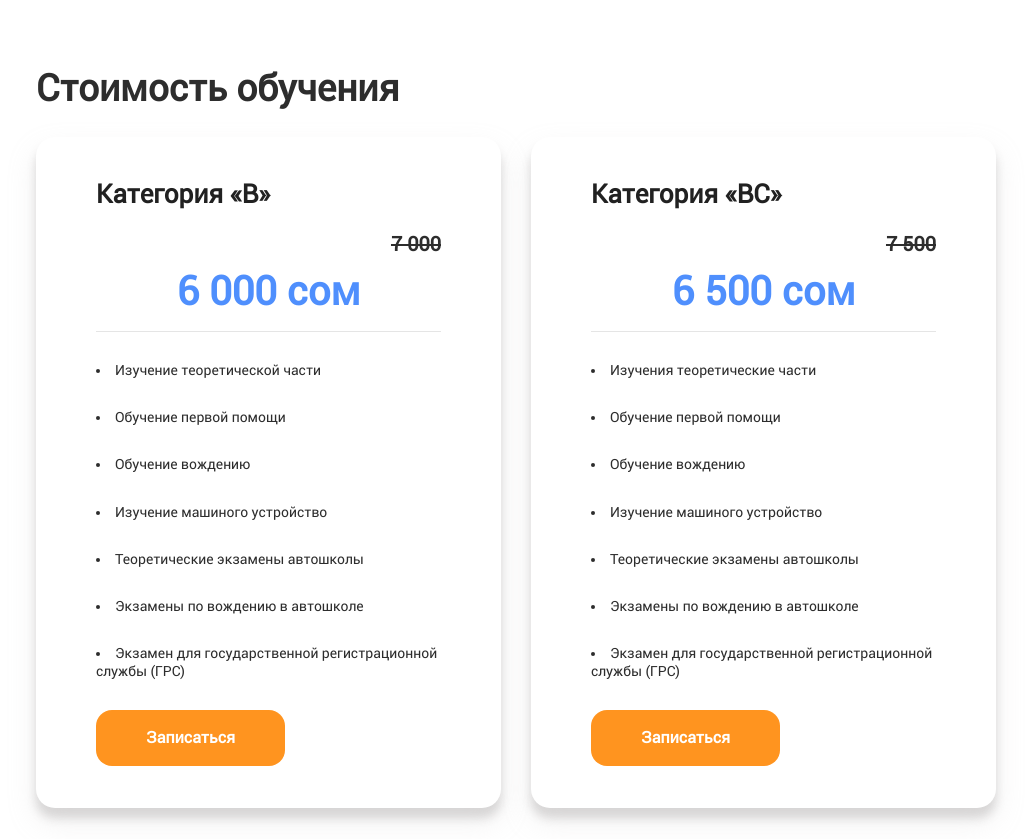
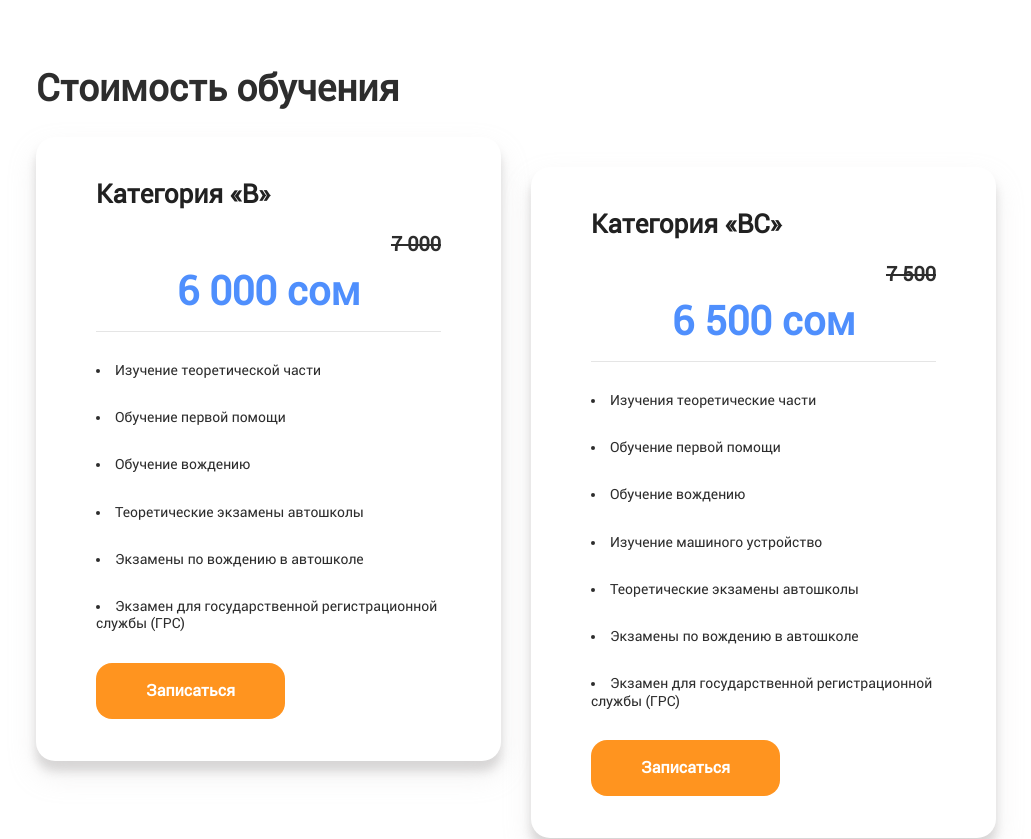
Before and after one commit to Nurbolot0225/Obd-center, a website: page src/index.html in a window 1280 px wide. Shown: the part 1840-2679 px from the top of the page, without its empty margins (124-1155 px from the left). Drawn offline with Linux system fonts and the light colour scheme; files whose address does not match are found by name.

Commit message:
Update price file styles

```diff
--- a/src/index.html
+++ b/src/index.html
@@ -180,7 +180,6 @@
                         <li class="price__descr">Изучение теоретической части</li>
                         <li class="price__descr">Обучение первой помощи</li>
                         <li class="price__descr">Обучение вождению</li>
-                        <li class="price__descr">Изучение машиного устройство</li>
                         <li class="price__descr">Теоретические экзамены автошколы</li>
                         <li class="price__descr">Экзамены по вождению в автошколе</li>
                         <li class="price__descr">Экзамен для государственной регистрационной службы (ГРС)</li>
@@ -188,7 +187,7 @@
                     </div>
                 </div>
                 <div class="col-xl-6 col-lg-6 col-md-6">
-                    <div class="price__bg price__bg-ofset">
+                    <div class="price__bg price__bg-mt price__bg-ofset">
                         <p class="price__category">Категория «ВC»</p>
                         <p class="price__old">7 500</p>
                         <p class="price__summa">6 500 сом</p>
--- a/src/sass/blocks/_price.scss
+++ b/src/sass/blocks/_price.scss
@@ -10,6 +10,9 @@
         &:hover {
             transform: scale(1.07);
             z-index: 99;
+        }
+        &-mt {
+            margin-top: 30px;
         }
     }
     &__category {
```
Also changed, not shown: src/css/style.min.css.
